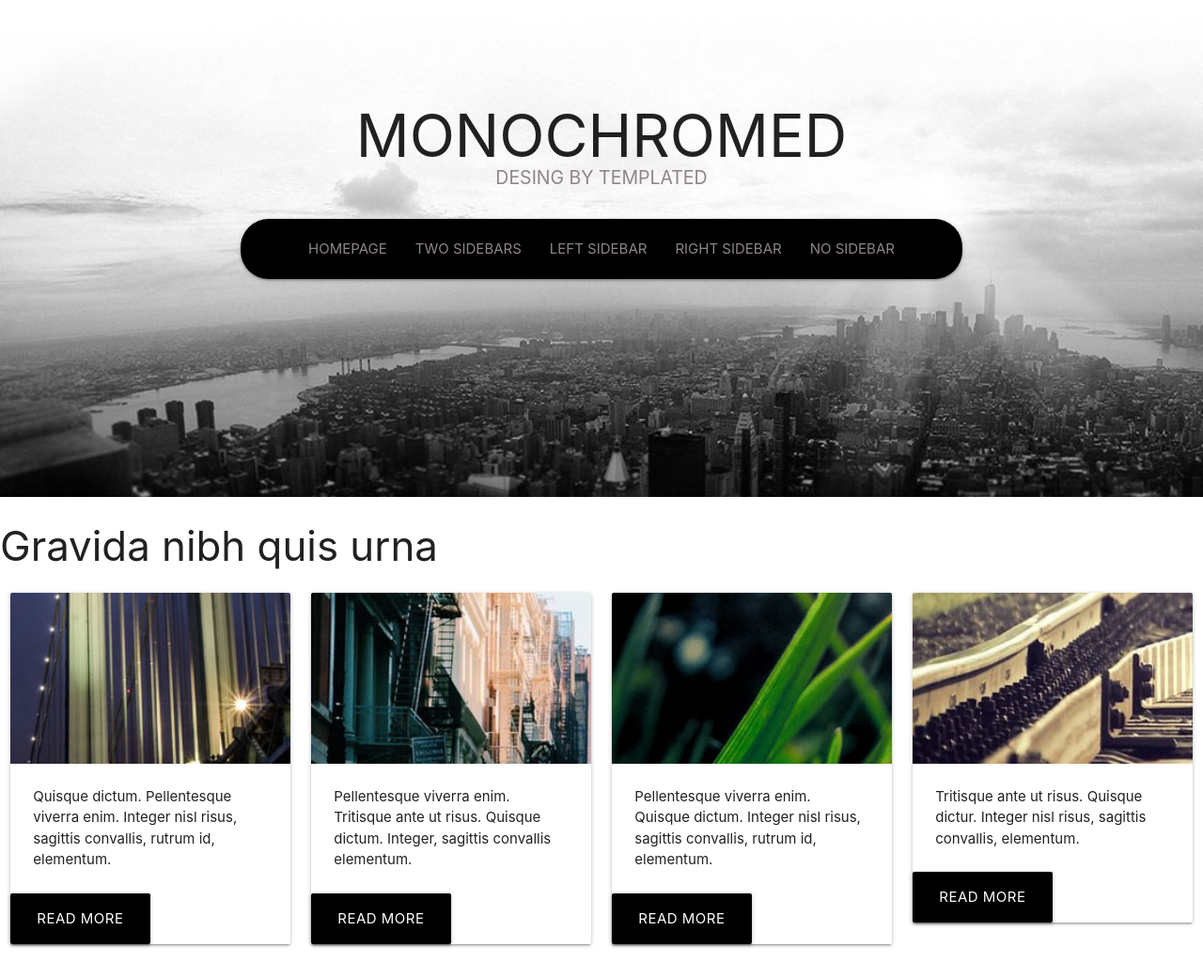
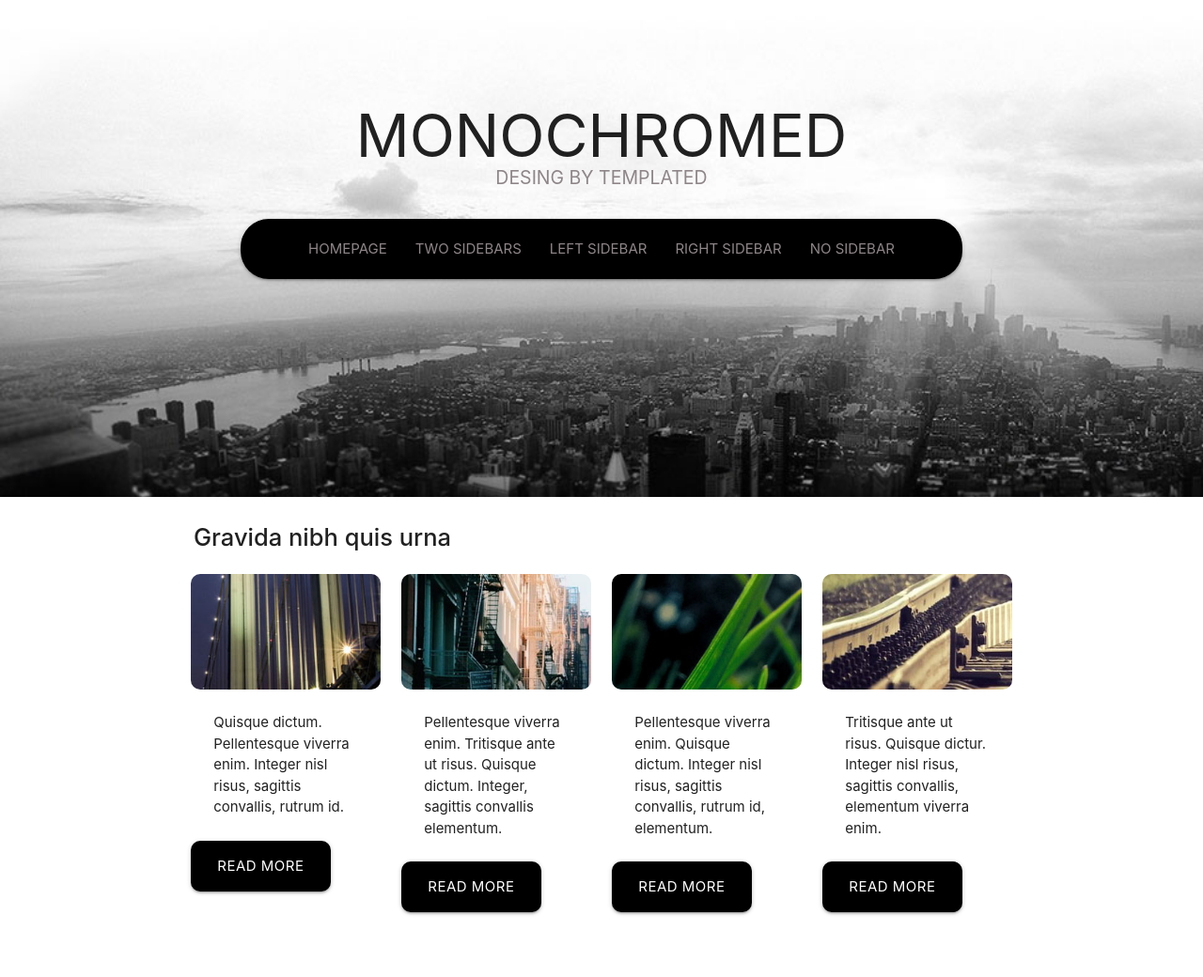
Before and after one commit to DianyelaMaldonado/-Layout-practice-implementation, a website: page src/index.html in a window 1280 px wide. Shown: the whole page at 94% size. After the commit the page ends 1006 px from the top, so only its background shows below. Drawn offline with nearby package versions, Linux system fonts and the light colour scheme.

Commit message:
I added styles in first mobile seccion two-cards

```diff
--- a/src/index.html
+++ b/src/index.html
@@ -46,30 +46,30 @@
     </div>
 
     <section>
+        <div class="container">
+            <h3 class="cards-title">Gravida nibh quis urna</h3>
+            <div class="row">
 
-        <div class="row">
-            <h3>Gravida nibh quis urna</h3>
-            <div class="col s12 m3 l3">
+                <div class="col s12 m6 l3">
 
-                <div class="card">
+                    <div class="card card-wrapper">
                         <div class="card-image">
-                        <img src="assets/seccion-1.1.jpg" class="img-cards">
+                            <img src="assets/seccion-1.1.jpg" class="cards-images">
                         </div>
                         <div class="card-content">
                             <p>Quisque dictum. Pellentesque viverra enim. Integer nisl risus, sagittis convallis,
-                            rutrum id,
-                            elementum.</p>
+                                rutrum id.</p>
                         </div>
                         <div>
-                        <a class="waves-effect waves-light btn-large black">READ MORE</a>
+                            <a class="waves-effect waves-light btn-large black card-buttons">READ MORE</a>
                         </div>
                     </div>
                 </div>
 
-            <div class="col s12 m3 l3">
-                <div class="card">
+                <div class="col s12 m6 l3">
+                    <div class="card card-wrapper">
                         <div class="card-image">
-                        <img src="assets/seccion-1.2.jpg">
+                            <img src="assets/seccion-1.2.jpg" class="cards-images">
                         </div>
                         <div class="card-content">
                             <p>
@@ -78,15 +78,15 @@
                             </p>
                         </div>
                         <div>
-                        <a class="waves-effect waves-light btn-large black">READ MORE</a>
+                            <a class="waves-effect waves-light btn-large black card-buttons">READ MORE</a>
                         </div>
                     </div>
                 </div>
 
-            <div class="col s12 m3 l3">
-                <div class="card">
+                <div class="col s12 m6 l3">
+                    <div class="card card-wrapper">
                         <div class="card-image">
-                        <img src="assets/seccion-1.3.jpg">
+                            <img src="assets/seccion-1.3.jpg" class="cards-images">
                         </div>
                         <div class="card-content">
                             <p>Pellentesque viverra enim. Quisque dictum. Integer nisl
@@ -95,29 +95,29 @@
                             </p>
                         </div>
                         <div>
-                        <a class="waves-effect waves-light btn-large black">READ MORE</a>
+                            <a class="waves-effect waves-light btn-large black card-buttons">READ MORE</a>
                         </div>
                     </div>
                 </div>
 
-            <div class="col s12 m3 l3">
-                <div class="card">
+                <div class="col s12 m6 l3">
+                    <div class="card card-wrapper">
                         <div class="card-image">
-                        <img src="assets/seccion-1.4.jpg">
+                            <img src="assets/seccion-1.4.jpg" class="cards-images">
                         </div>
                         <div class="card-content">
                             <p>Tritisque ante ut risus. Quisque dictur. Integer nisl
                                 risus, sagittis convallis,
-                            elementum.
+                                elementum viverra enim.
                             </p>
                         </div>
                         <div>
-                        <a class="waves-effect waves-light btn-large black">READ MORE</a>
+                            <a class="waves-effect waves-light btn-large black card-buttons">READ MORE</a>
                         </div>
                     </div>
                 </div>
             </div>
-
+        </div>
     </section>
 
 
--- a/src/style.css
+++ b/src/style.css
@@ -65,6 +65,32 @@ nav ul.right a:hover {
     color: #fff;
 }
 
+/* .card .card-content {
+
+} */
+
+.cards-title{
+    font-size: 1.7em;
+    margin-left: 14px;
+    font-weight: 500;
+}
+
+.card.card-wrapper {
+    box-shadow: none;
+}
+
+a.waves-effect.waves-light.btn-large.black.card-buttons{
+    border-radius: 10px;
+}
+
+.card .card-image img.cards-images {
+    border-radius: 10px;
+}
+
+.card .card-content p {
+    text-align: left;
+}
+
 
 @media only screen and (min-width: 1024px) and (max-width: 1600px) {
 
@@ -103,6 +129,6 @@ nav ul.right a:hover {
 
     a.waves-effect.waves-light.btn-large.black {
     width: 100%;
-}
+    }
 
 }
```
Lines whose indentation alone changed are shown as unchanged.
